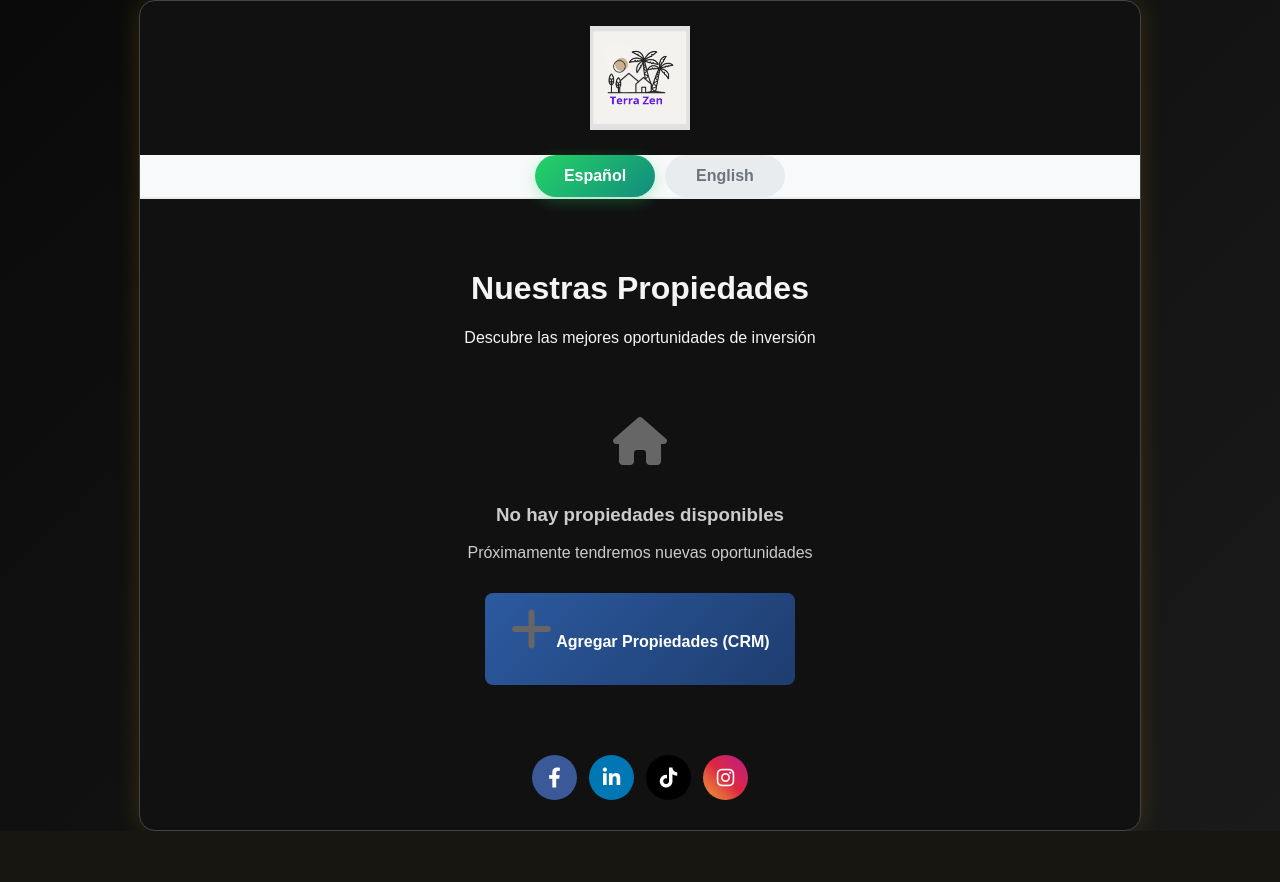
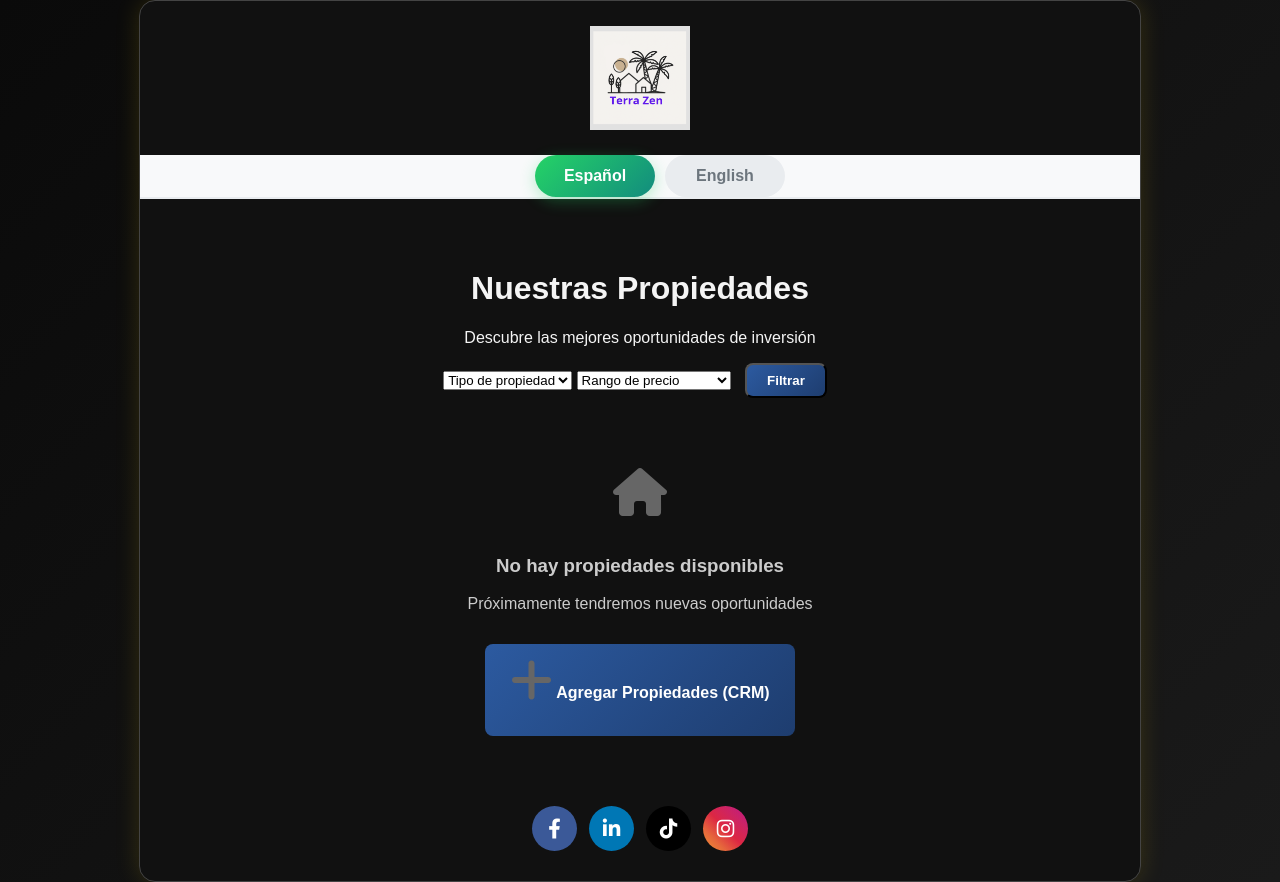
Before and after one commit to donpeperabe/CRM-landing-demo, a Flask app: page /propiedades in a window 1280 px wide. Before the commit the page ends 831 px from the top, so only its background shows below. Run offline with Flask 3, Linux system fonts and the light colour scheme; data that the repository does not hold is empty.

Commit message:
Update propiedades_list.html

```diff
--- a/templates/propiedades_list.html
+++ b/templates/propiedades_list.html
@@ -16,6 +16,7 @@
                  class="logo-img logo-dark">
             </a>
         </div>
+
         <!-- BOTÓN DE CAMBIO DE IDIOMA -->
         <div class="language-switcher">
             <button id="btn-espanol" class="lang-btn active">Español</button>
@@ -27,6 +28,31 @@
             <div id="content-espanol" class="language-content">
                 <h1>Nuestras Propiedades</h1>
                 <p>Descubre las mejores oportunidades de inversión</p>
+
+                <!-- ========= FILTROS ========= -->
+                <form id="filtersFormEs" method="GET" class="filters-container">
+                    <input type="hidden" name="lang" value="espanol">
+                    <select name="tipo" class="filter-input">
+                        <option value="" {% if not filtro_tipo %}selected{% endif %}>Tipo de propiedad</option>
+                        <option value="terreno" {% if filtro_tipo == 'terreno' %}selected{% endif %}>Terreno</option>
+                        <option value="casa" {% if filtro_tipo == 'casa' %}selected{% endif %}>Casa</option>
+                        <option value="apartamento" {% if filtro_tipo == 'apartamento' %}selected{% endif %}>Apartamento</option>
+                        <option value="local comercial" {% if filtro_tipo == 'local comercial' %}selected{% endif %}>Local Comercial</option>
+                        <option value="oficina" {% if filtro_tipo == 'oficina' %}selected{% endif %}>Oficina</option>
+                    </select>
+
+                   <select name="precio" class="filter-input">
+    <option value="">Rango de precio</option>
+    <option value="1-100000" {% if filtro_precio == '1-100000' %}selected{% endif %}>Hasta Q100,000</option>
+    <option value="100000-200000" {% if filtro_precio == '100000-200000' %}selected{% endif %}>Q100,000 a Q200,000</option>
+    <option value="200000-500000" {% if filtro_precio == '200000-500000' %}selected{% endif %}>Q200,000 a Q500,000</option>
+    <option value="500000-1000000" {% if filtro_precio == '500000-1000000' %}selected{% endif %}>Más de Q500,000</option>
+</select>
+
+                    <button type="submit" class="btn-primary" style="padding: 8px 20px;">
+                        Filtrar
+                    </button>
+                </form>
 
                 <div class="properties-grid">
                     {% for propiedad in propiedades %}
@@ -53,16 +79,11 @@
                             <p class="property-type">
                                 <i class="fas fa-home"></i> {{ propiedad.tipo|title }}
                             </p>
-                    <p class="property-status">
-    <i class="fas fa-circle"
-       style="color:
-         {% if propiedad.estado == 'disponible' %}#28a745
-         {% elif propiedad.estado == 'reservado' %}#ffc107
-         {% elif propiedad.estado == 'vendido' %}#dc3545
-         {% else %}#6c757d{% endif %};">
-    </i>
-    {% if propiedad.estado == 'disponible' %}Disponible{% elif propiedad.estado == 'reservado' %}Reservado{% elif propiedad.estado == 'vendido' %}Vendido{% else %}No especificado{% endif %}
+                            <p class="property-status {{ propiedad.estado }}">
+                                <span class="status-dot"></span>
+                                {{ propiedad.estado|capitalize }}
                             </p>
+
                             <div class="property-actions">
                                 <a href="{{ url_for('propiedad_detalle', propiedad_id=propiedad.id) }}" class="btn-view">
                                     Ver Detalles
@@ -89,13 +110,36 @@
                     <a href="https://www.tiktok.com/@terrazeninmobiliaria?_t=ZM-90vy3cCRQNf&_r=1" target="_blank" class="social-btn tt"><i class="fab fa-tiktok"></i></a>
                     <a href="https://www.instagram.com/terra_zen_inmobiliaria?igsh=aW1vdDQ3dDNiaWZz" target="_blank" class="social-btn ig"><i class="fab fa-instagram"></i></a>
                 </div>
-
             </div>
 
             <!-- ====== ENGLISH VERSION ====== -->
             <div id="content-ingles" class="language-content" style="display: none;">
                 <h1>Our Properties</h1>
                 <p>Discover the best investment opportunities</p>
+
+                <!-- ========= FILTERS ========= -->
+                <form id="filtersFormEn" method="GET" class="filters-container">
+                    <input type="hidden" name="lang" value="ingles">
+                    <select name="tipo" class="filter-input">
+                        <option value="" {% if not filtro_tipo %}selected{% endif %}>Property type</option>
+                        <option value="terreno" {% if filtro_tipo == 'terreno' %}selected{% endif %}>Land</option>
+                        <option value="casa" {% if filtro_tipo == 'casa' %}selected{% endif %}>House</option>
+                        <option value="apartamento" {% if filtro_tipo == 'apartamento' %}selected{% endif %}>Apartment</option>
+                        <option value="local comercial" {% if filtro_tipo == 'local comercial' %}selected{% endif %}>Commercial premises</option>
+                        <option value="oficina" {% if filtro_tipo == 'oficina' %}selected{% endif %}>Office</option>
+                    </select>
+
+                    <select name="precio" class="filter-input">
+    <option value="">Price range</option>
+    <option value="1-100000" {% if filtro_precio == '1-100000' %}selected{% endif %}>Up to Q100,000</option>
+    <option value="100000-200000" {% if filtro_precio == '100000-200000' %}selected{% endif %}>Q100,000 to Q200,000</option>
+    <option value="200000-500000" {% if filtro_precio == '200000-500000' %}selected{% endif %}>Q200,000 to Q500,000</option>
+    <option value="500000-1000000" {% if filtro_precio == '500000-1000000' %}selected{% endif %}>More than Q500,000</option>
+</select>
+                    <button type="submit" class="btn-primary" style="padding: 8px 20px;">
+                        Filter
+                    </button>
+                </form>
 
                 <div class="properties-grid">
                     {% for propiedad in propiedades %}
@@ -122,15 +166,17 @@
                             <p class="property-type">
                                 <i class="fas fa-home"></i> {{ propiedad.tipo|title }}
                             </p>
-                    <p class="property-status">
-    <i class="fas fa-circle"
-       style="color:
-         {% if propiedad.estado == 'disponible' %}#28a745
-         {% elif propiedad.estado == 'reservado' %}#ffc107
-         {% elif propiedad.estado == 'vendido' %}#dc3545
-         {% else %}#6c757d{% endif %};">
-    </i>
-    {% if propiedad.estado == 'disponible' %}Available{% elif propiedad.estado == 'reservado' %}Reserved{% elif propiedad.estado == 'vendido' %}Sold{% else %}Not specified{% endif %}
+                            <p class="property-status {{ propiedad.estado }}">
+                                <span class="status-dot"></span>
+                                {% if propiedad.estado == 'disponible' %}
+                                    Available
+                                {% elif propiedad.estado == 'reservado' %}
+                                    Reserved
+                                {% elif propiedad.estado == 'vendido' %}
+                                    Sold
+                                {% else %}
+                                    Not specified
+                                {% endif %}
                             </p>
                             <div class="property-actions">
                                 <a href="{{ url_for('propiedad_detalle', propiedad_id=propiedad.id) }}" class="btn-view">
@@ -158,14 +204,59 @@
                     <a href="https://www.tiktok.com/@terrazeninmobiliaria?_t=ZM-90vy3cCRQNf&_r=1" target="_blank" class="social-btn tt"><i class="fab fa-tiktok"></i></a>
                     <a href="https://www.instagram.com/terra_zen_inmobiliaria?igsh=aW1vdDQ3dDNiaWZz" target="_blank" class="social-btn ig"><i class="fab fa-instagram"></i></a>
                 </div>
-
             </div>
         </div>
+    </div>
+
    <script>
+    // FUNCIONES DE IDIOMA
+    function setLanguage(lang) {
+        // Actualizar cookie y sesión inmediatamente
+        document.cookie = `language=${lang}; path=/; max-age=31536000`;
+        fetch('/set_language/' + lang).catch(() => {});
+        showLanguage(lang);
+    }
+
+    function showLanguage(lang) {
+        console.log('Mostrando idioma:', lang);
+        document.querySelectorAll('.language-content').forEach(content => {
+            content.style.display = 'none';
+        });
+
+        const contentToShow = document.getElementById('content-' + lang);
+        if (contentToShow) {
+            contentToShow.style.display = 'block';
+        }
+
+        document.querySelectorAll('.lang-btn').forEach(btn => {
+            btn.classList.remove('active');
+        });
+
+        const btnToActivate = document.getElementById('btn-' + lang);
+        if (btnToActivate) {
+            btnToActivate.classList.add('active');
+        }
+    }
+
+    // INICIALIZACIÓN AL CARGAR LA PÁGINA
+    document.addEventListener('DOMContentLoaded', function() {
+        // Detectar idioma guardado
+        const getSavedLanguage = () => {
+            const match = document.cookie.match(/language=(espanol|ingles)/);
+            return match ? match[1] : 'espanol';
+        };
+
+        const lang = getSavedLanguage();
+        console.log('Idioma detectado:', lang);
+        showLanguage(lang);
+
+        // Event listeners para botones de idioma
+        document.getElementById('btn-espanol').onclick = () => setLanguage('espanol');
+        document.getElementById('btn-ingles').onclick = () => setLanguage('ingles');
+
         // Hacer las cards clickeables
         document.querySelectorAll('.property-card').forEach(card => {
             card.addEventListener('click', function(event) {
-                // Evitar que se active cuando se hace click en los botones dentro de la card
                 if (!event.target.closest('.property-actions')) {
                     const href = this.getAttribute('data-href');
                     if (href) {
@@ -174,52 +265,6 @@
                 }
             });
         });
-    </script>
-    <script>
-        // IDIOMA
-        function setLanguage(lang) {
-            showLanguage(lang);
-            fetch('/set_language/' + lang).catch(() => {});
-        }
-
-        function showLanguage(lang) {
-            document.querySelectorAll('.language-content').forEach(content => {
-                content.style.display = 'none';
-            });
-            document.getElementById('content-' + lang).style.display = 'block';
-
-            document.querySelectorAll('.lang-btn').forEach(btn => {
-                btn.classList.remove('active');
-            });
-            document.getElementById('btn-' + lang).classList.add('active');
-        }
-
-        // MODAL SIMPLIFICADO
-        function openModal(img) {
-            document.getElementById('modalImage').src = img.src;
-            document.getElementById('imageModal').style.display = 'block';
-        }
-
-        function closeModal() {
-            document.getElementById('imageModal').style.display = 'none';
-        }
-
-        // EVENT LISTENERS EFICIENTES
-        document.addEventListener('DOMContentLoaded', function() {
-            showLanguage('espanol');
-
-            document.getElementById('btn-espanol').onclick = () => setLanguage('espanol');
-            document.getElementById('btn-ingles').onclick = () => setLanguage('ingles');
-
-            // Cerrar modal con ESC
-            document.onkeydown = function(e) {
-                if (e.key === 'Escape') closeModal();
-            };
-
-            // Cerrar modal click fuera
-            document.getElementById('imageModal').onclick = function(e) {
-                if (e.target === this) closeModal();
-            };
     });
 </script>
 </body>
```
Lines whose indentation alone changed are shown as unchanged.
